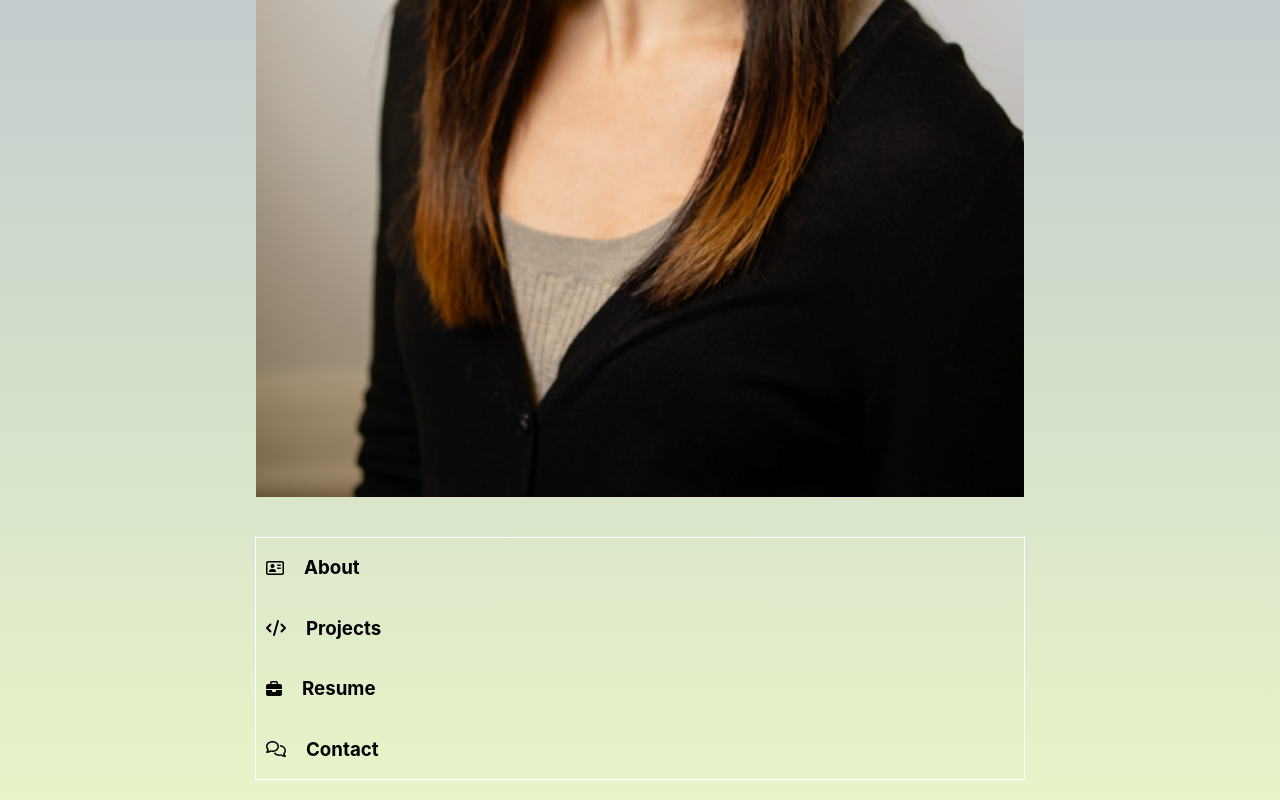
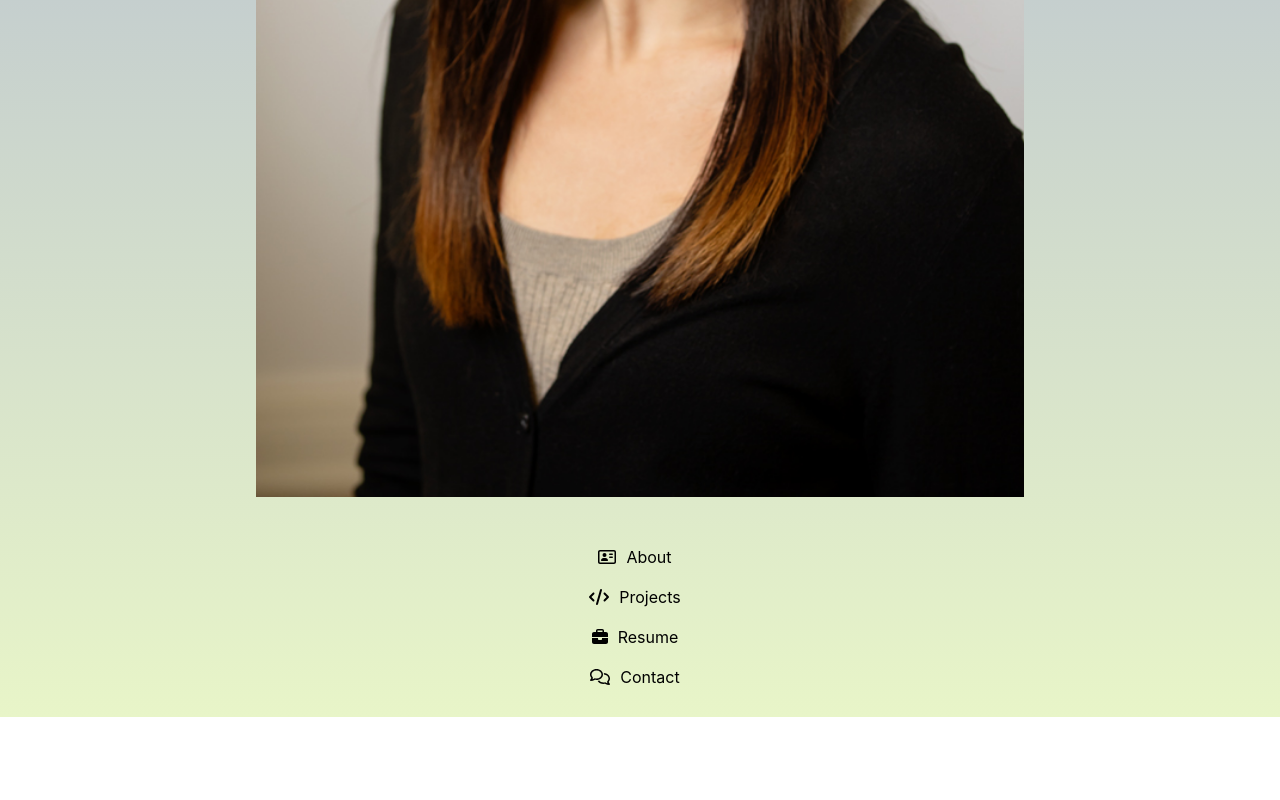
Before and after one commit to jessykim/jessica-kim-portfolio, a React (Create React App) app: page / in a window 1280 px wide. Shown: the part 789-1589 px from the top of the page. After the commit the page ends 1506 px from the top, so only its background shows below. Built offline with nearby package versions, Linux system fonts and the light colour scheme.

Commit message:
style links on home page

```diff
--- a/public/index.html
+++ b/public/index.html
@@ -25,6 +25,10 @@
       Learn how to configure a non-root public URL by running `npm run build`.
     -->
     <script src="https://kit.fontawesome.com/f342454840.js" crossorigin="anonymous"></script>
+    <link
+    rel="stylesheet"
+    href="https://cdnjs.cloudflare.com/ajax/libs/animate.css/4.1.1/animate.min.css"
+  />
     <title>Jessica Kim</title>
   </head>
   <body>
--- a/src/pages/Home.jsx
+++ b/src/pages/Home.jsx
@@ -15,19 +15,19 @@ function Home(props) {
         <div className={styles.links}>
           <Link to='/about'>
             <FontAwesomeIcon icon={props.faAddressCard} />
-            <h3>About</h3>
+            <p>About</p>
           </Link>
           <Link to='/projects'>
             <FontAwesomeIcon icon={props.faCode} />
-            <h3>Projects</h3>
+            <p>Projects</p>
           </Link>
           <Link to='/resume'>
             <FontAwesomeIcon icon={props.faBriefcase} />
-            <h3>Resume</h3>
+            <p>Resume</p>
           </Link>
           <Link to='/contact'>
             <FontAwesomeIcon icon={props.faComments} />
-            <h3>Contact</h3>
+            <p>Contact</p>
           </Link>
         </div>
       </div>
--- a/src/styles/Home.module.css
+++ b/src/styles/Home.module.css
@@ -15,23 +15,38 @@
 }
 
 .links {
-  border: 0.5px solid white;
+  /* border: 0.5px solid white; */
   display: flex;
   flex-direction: column;
   width: 60%;
-  align-items: flex-start;
+  align-items: center;
   margin: 20px;
 }
 
 .links a {
   display: flex;
   align-items: center;
+  /* color: white; */
+  width: 50%;
+  justify-content: center;
 }
 
-a svg {
-  padding: 10px;
+.links a:hover {
+  border: 0.5px solid white;
+  background-color: rgba(255, 255, 255, 0.541);
+  font-weight: 700;
 }
 
-h3 {
-  padding-left: 10px;
+/* a svg {
+  padding: 10px;
+  width: 30%;
+} */
+
+/* svg:hover {
+  color: white;
+} */
+
+p {
+  padding: 10px;
+  margin: 0;
 }
```
